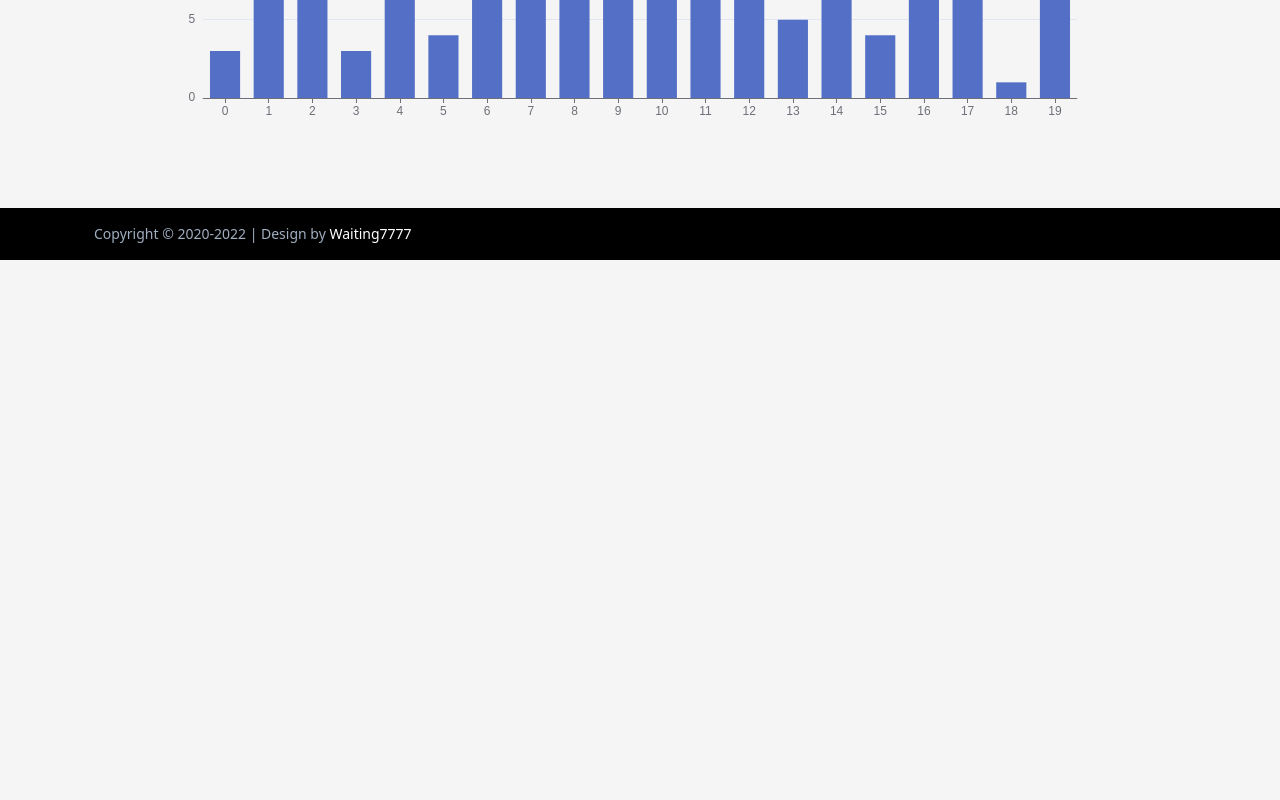
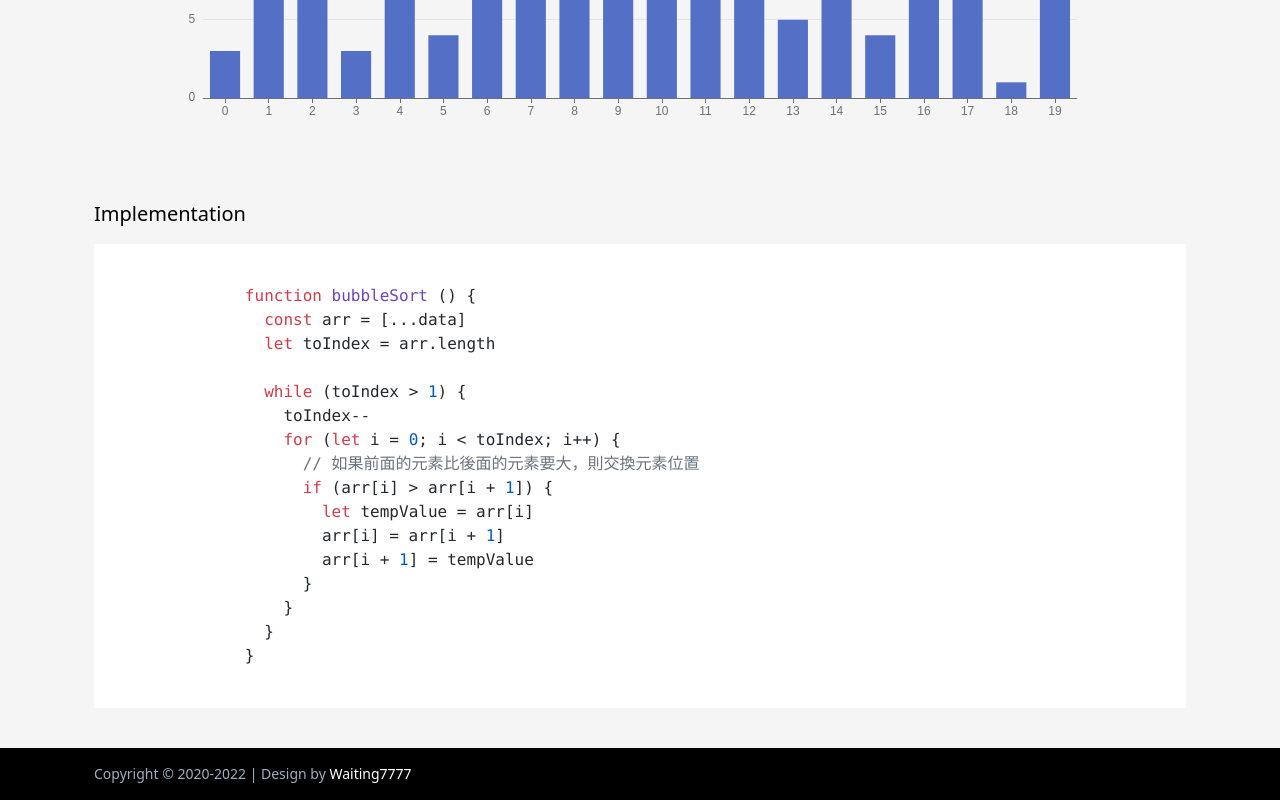
Before and after one commit to waiting7777/legacy-blog, a Next.js app: page /sorting/bubblesort in a window 1280 px wide. Shown: the part 944-1744 px from the top of the page. Before the commit the page ends 1204 px from the top, so only its background shows below. Built offline with nearby package versions, Linux system fonts and the light colour scheme.

Commit message:
add bubble sort code

```diff
--- a/pages/blog/[slug].tsx
+++ b/pages/blog/[slug].tsx
@@ -26,7 +26,7 @@ const BlogPost = ({ post }: InferGetStaticPropsType<typeof getStaticProps>) => {
   const { width } = useWindowSize()
 
   useEffect(() => {
-    hljs.initHighlighting();
+    hljs.highlightAll();
 
     if (typeof window !== 'undefined') {
       let script = document.createElement("script");
--- a/pages/sorting/bubblesort.tsx
+++ b/pages/sorting/bubblesort.tsx
@@ -5,6 +5,8 @@ import dynamic from 'next/dynamic'
 import classNames from 'classnames';
 import { faPlay, faShuffle } from '@fortawesome/free-solid-svg-icons'
 import { FontAwesomeIcon } from '@fortawesome/react-fontawesome'
+import hljs from 'highlight.js'
+import Head from 'next/head';
 
 function sleep(ms: number) {
 	return new Promise((resolve) => setTimeout(resolve, ms));
@@ -16,6 +18,10 @@ const Sorting = () => {
   const [data, setData] = useState<number[]>(randomData());
   const [prev, setPrev] = useState<number[]>(data);
   const [sorting, setSorting] = useState<boolean>(false);
+
+  useEffect(() => {
+    hljs.highlightAll();
+  }, [])
 
   async function bubbleSort () {
     const arr = [...data]
@@ -32,7 +38,6 @@ const Sorting = () => {
           arr[i] = arr[i + 1]
           arr[i + 1] = tempValue
           setData([...arr])
-          console.log(arr)
         }
       }
     }
@@ -54,6 +59,10 @@ const Sorting = () => {
   }
 
   return (
+    <>
+      <Head>
+        <link rel='stylesheet' href='https://cdnjs.cloudflare.com/ajax/libs/highlight.js/11.5.0/styles/github.min.css'></link>
+      </Head>
       <div className="container py-10 min-h-[calc(100vh-100px)]">
         <div className='text-3xl'>Bubble Sort</div>
         <div className='mt-4'>
@@ -84,7 +93,6 @@ const Sorting = () => {
           </button>
         </div>
         </div>
-
         <ReactECharts
           style={{ height: '600px', width: '100%'}}
           option={{
@@ -105,7 +113,34 @@ const Sorting = () => {
             ]
           }}
         />
+        <div>
+          <div className='text-xl mt-8'>Implementation</div>
+          <pre className='mt-4'>
+            <code className='language-javascript'>
+              {
+              `
+              function bubbleSort () {
+                const arr = [...data]
+                let toIndex = arr.length
+
+                while (toIndex > 1) {
+                  toIndex--
+                  for (let i = 0; i < toIndex; i++) {
+                    // 如果前面的元素比後面的元素要大，則交換元素位置
+                    if (arr[i] > arr[i + 1]) {
+                      let tempValue = arr[i]
+                      arr[i] = arr[i + 1]
+                      arr[i + 1] = tempValue
+                    }
+                  }
+                }
+              }
+              `}
+            </code>
+          </pre>
         </div>
+      </div>
+    </>
   )
 }
 
```
Lines whose indentation alone changed are shown as unchanged.
